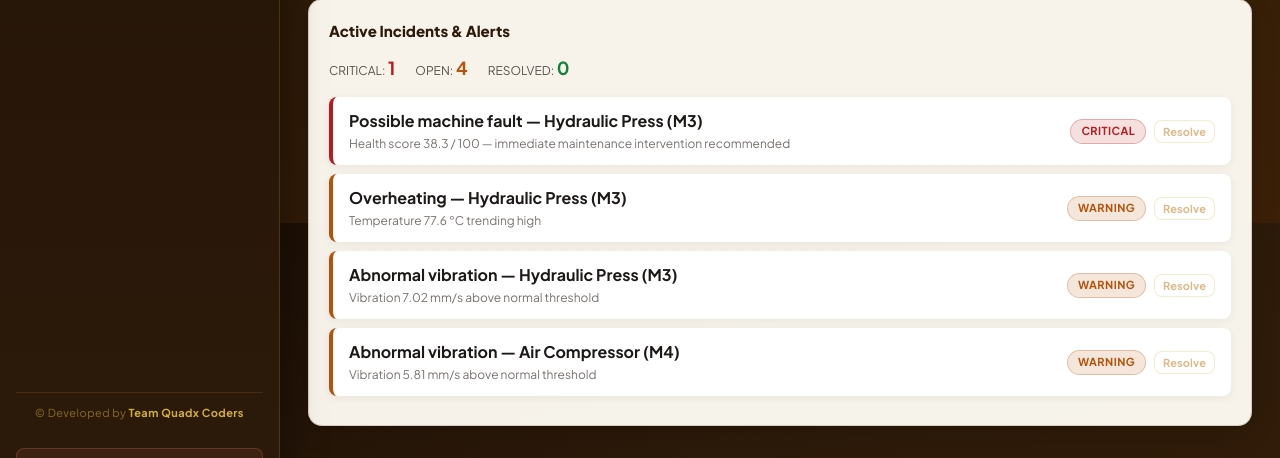
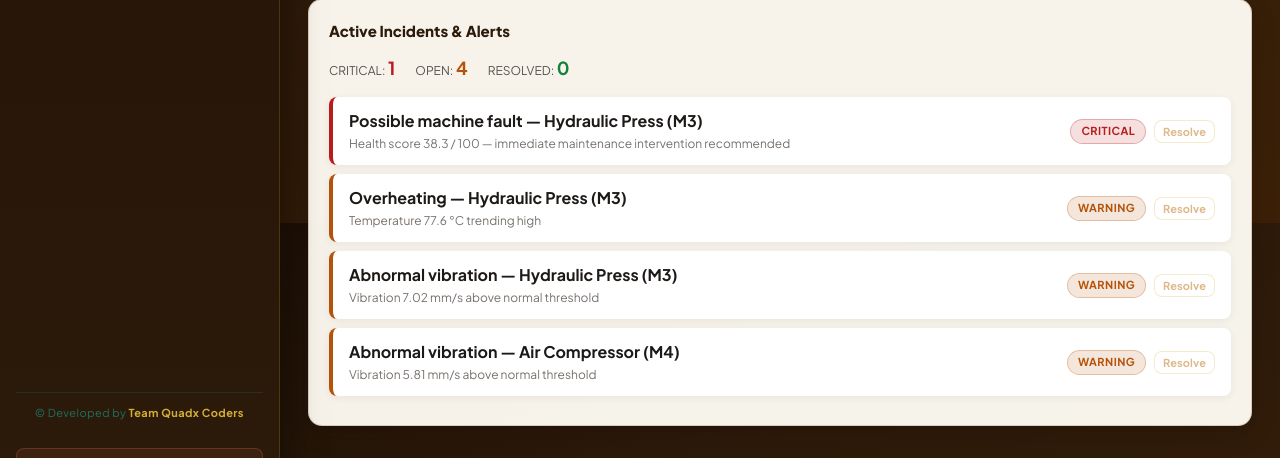
Before and after one commit to subham120306/Smart-Manufacturing-Energy, a Django app: template dashboard/templates/dashboard/index.html in a window 1280 px wide. Shown: the part 1377-1835 px from the top of the page. Run offline with Django 4.2, Linux system fonts and the light colour scheme; the template is opened without the code that fills it, so the values that code supplies are empty.

Commit message:
Update index.html

```diff
--- a/dashboard/templates/dashboard/index.html
+++ b/dashboard/templates/dashboard/index.html
@@ -101,8 +101,8 @@
         </button>
       </div>
 
-      <div style="margin-top:auto;padding-top:12px;border-top:1px solid rgba(212,175,55,0.15);font-size:11px;color:rgba(212,175,55,0.55);text-align:center;letter-spacing:.04em;">
-        © Developed by <span style="color:var(--gold-400,#D4AF37);font-weight:700;">Team Quadx Coders</span>
+      <div style="margin-top:auto;padding-top:12px;border-top:1px solid rgba(20, 184, 166,0.15);font-size:11px;color:rgba(20, 184, 166,0.55);text-align:center;letter-spacing:.04em;">
+        © Developed by <span style="color:var(--gold-400,#14B8A6);font-weight:700;">Team Quadx Coders</span>
       </div>
 
       <!-- Logout -->
@@ -684,7 +684,7 @@
           <button class="btn btn-primary" id="btn-approve-autopilot" style="width:100%;">
             ✅ Approve Plan &amp; Dispatch to Edge Controller (Simulation)
           </button>
-          <div id="autopilot-dispatch-log" style="margin-top:14px;background:#FFF;border:1px solid rgba(167,65,30,0.15);border-radius:var(--radius-sm);padding:10px;"></div>
+          <div id="autopilot-dispatch-log" style="margin-top:14px;background:#FFF;border:1px solid rgba(13, 148, 136,0.15);border-radius:var(--radius-sm);padding:10px;"></div>
         </div>
       </div>
 
@@ -721,7 +721,7 @@
           <p style="font-size:12.5px;color:var(--charcoal-600);margin-bottom:12px;">
             Upload raw smart meter CSV exports (Secure Meters, Schneider, Conzerv, L&amp;T, Siemens) to inspect plant telemetry.
           </p>
-          <div id="csv-drop-zone" style="border:2px dashed rgba(167,65,30,0.3);border-radius:var(--radius-sm);padding:30px;text-align:center;cursor:pointer;background:#FFF;">
+          <div id="csv-drop-zone" style="border:2px dashed rgba(13, 148, 136,0.3);border-radius:var(--radius-sm);padding:30px;text-align:center;cursor:pointer;background:#FFF;">
             <div style="font-size:28px;">📂</div>
             <div style="font-size:14px;font-weight:700;color:var(--charcoal-800);margin-top:6px;">Drop your Smart Meter CSV here, or click to browse</div>
             <div style="font-size:11.5px;color:var(--charcoal-400);margin-top:4px;">Supports standard 5-minute and 15-minute interval logs</div>
```
